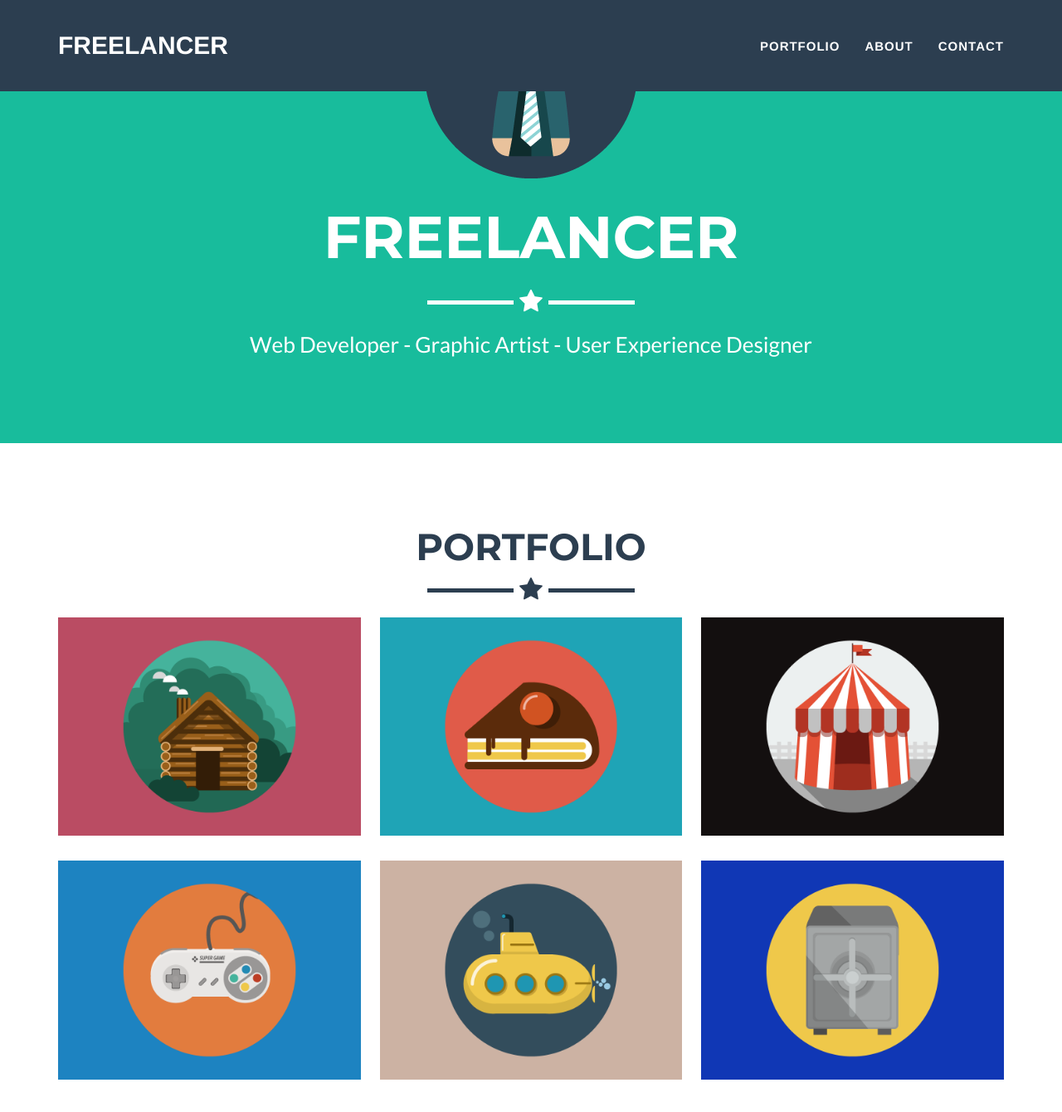
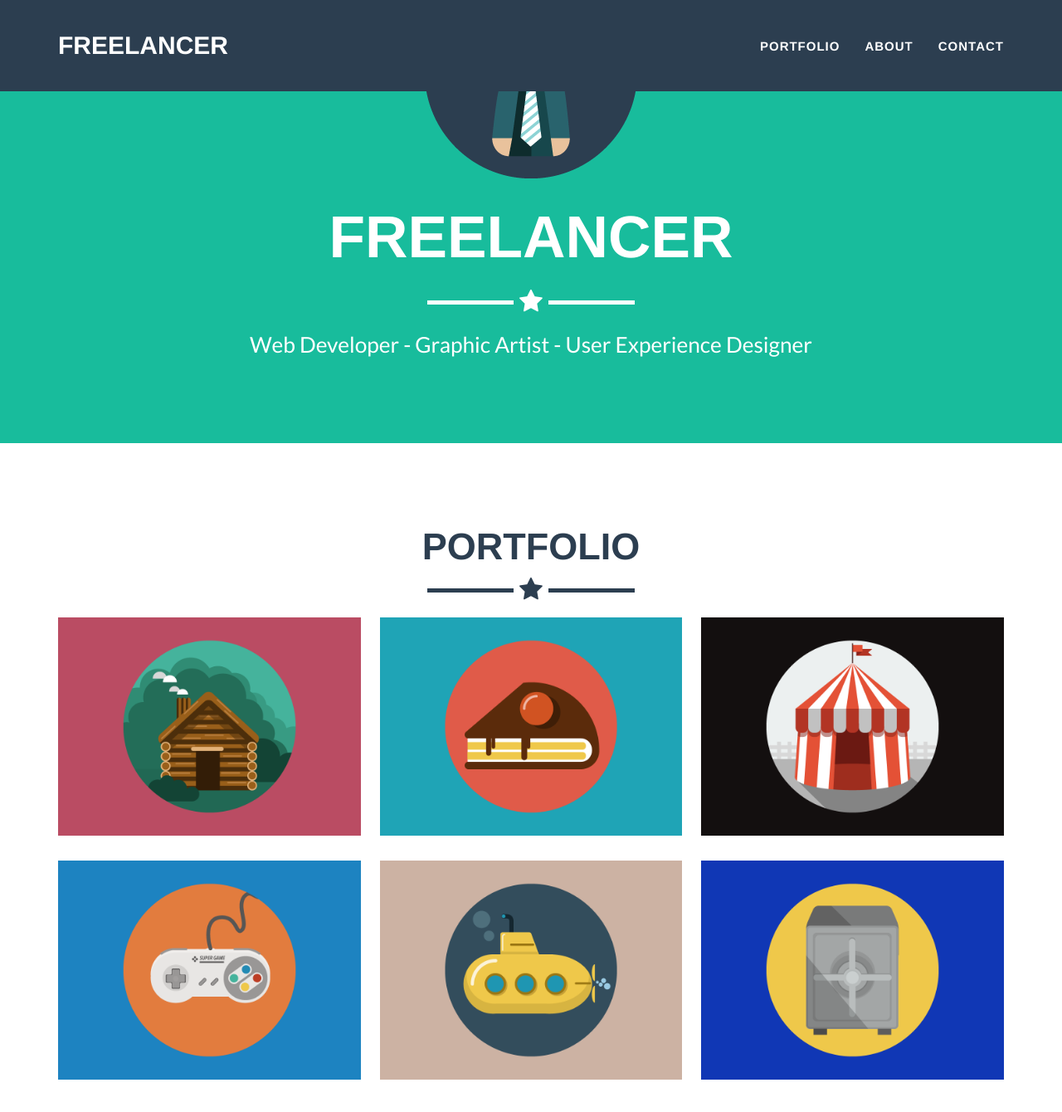
Before and after one commit to KeksTheAllmighty/kekstheallmighty.github.io, a Jekyll site: the page built from _posts/2014-07-18-project-1.markdown, in a window 1280 px wide and 1400 px high, scrolled down 241 px. Shown: the top 1340 px of the window at 83% size. Built offline with Jekyll 4.4.1, drawn with Linux system fonts in a browser that asks for light colours.

Commit message:
font changes

```diff
--- a/_includes/css/main.css
+++ b/_includes/css/main.css
@@ -32,7 +32,7 @@ h4,
 h5,
 h6 {
     text-transform: uppercase;
-    font-family: Montserrat,"Helvetica Neue",Helvetica,Arial,sans-serif;
+    font-family: Roboto Slab,"Helvetica Neue",Helvetica,Arial,sans-serif;
     font-weight: 700;
 }
 
@@ -99,7 +99,7 @@ header img {
 header .intro-text .name {
     display: block;
     text-transform: uppercase;
-    font-family: Montserrat,"Helvetica Neue",Helvetica,Arial,sans-serif;
+    font-family: Roboto Slab,"Helvetica Neue",Helvetica,Arial,sans-serif;
     font-size: 2em;
     font-weight: 700;
 }
```
